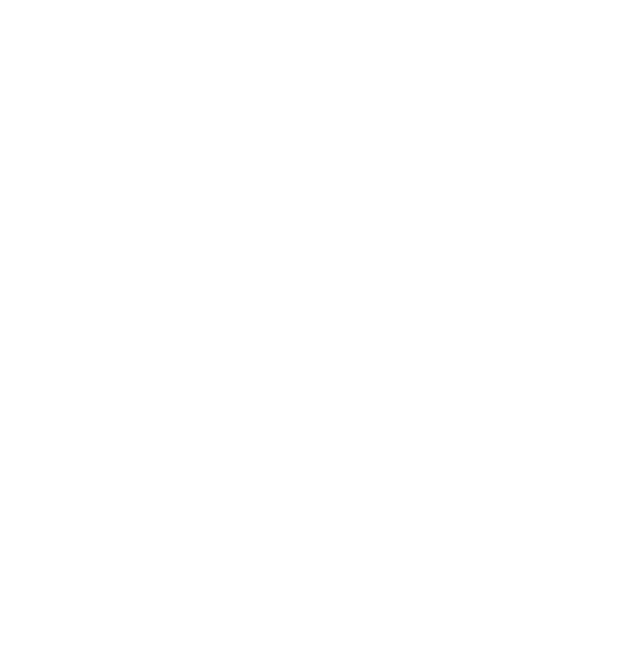
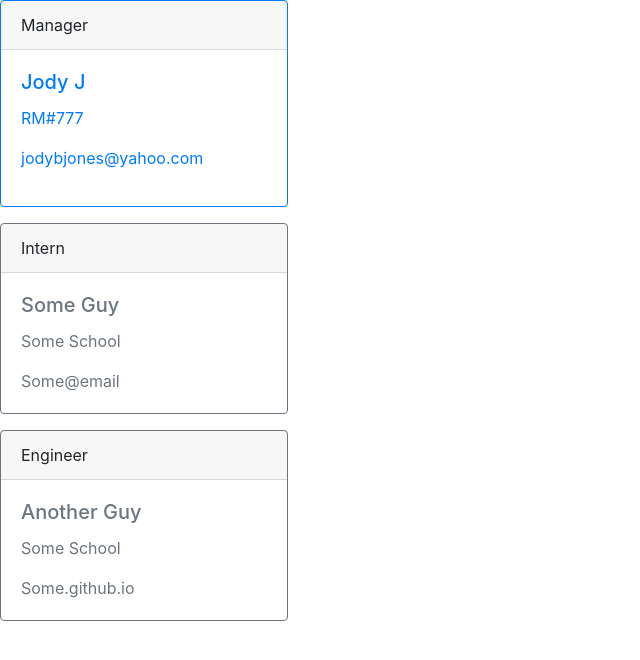
Before and after one commit to SkinnySk8ter/A-Team-Thing, a plain HTML site: page html/main.html in a window 1280 px wide. Shown: the whole page, without its empty margins (0-640 px from the left). Drawn offline with nearby package versions, Linux system fonts and the light colour scheme.

Commit message:
adding cards for data to show up

```diff
--- a/html/main.html
+++ b/html/main.html
@@ -1,12 +1,41 @@
 <!DOCTYPE html>
 <html lang="en">
+
 <head>
     <meta charset="UTF-8">
     <meta name="viewport" content="width=device-width, initial-scale=1.0">
     <meta http-equiv="X-UA-Compatible" content="ie=edge">
     <title>Employees</title>
+    <link rel="stylesheet" href="https://stackpath.bootstrapcdn.com/bootstrap/4.4.1/css/bootstrap.min.css"
+        integrity="sha384-Vkoo8x4CGsO3+Hhxv8T/Q5PaXtkKtu6ug5TOeNV6gBiFeWPGFN9MuhOf23Q9Ifjh" crossorigin="anonymous">
 </head>
+
 <body>
+    <div class="card border-primary mb-3" style="max-width: 18rem;">
+        <div class="card-header">Manager</div>
+        <div class="card-body text-primary">
+          <h5 class="card-title">Jody J</h5>
+          <p class="card-text">RM#777</p>
+         <a href="yahoo.com"> <p class="email">jodybjones@yahoo.com</p></a>
+        </div>
+      </div>
+      <div class="card border-secondary mb-3" style="max-width: 18rem;">
+        <div class="card-header">Intern</div>
+        <div class="card-body text-secondary">
+          <h5 class="card-title">Some Guy</h5>
+          <p class="card-text">Some School</p>
+          <p class="card-text">Some@email</p>
+        </div>
+      </div>
+      <div class="card border-secondary mb-3" style="max-width: 18rem;">
+        <div class="card-header">Engineer</div>
+        <div class="card-body text-secondary">
+          <h5 class="card-title">Another Guy</h5>
+          <p class="card-text">Some School</p>
+          <p class="card-text">Some.github.io</p>
+        </div>
+      </div>
 
 </body>
+
 </html>
```
Also changed, not shown: html/engineer.html (+6 -1 lines), html/intern.html (+6 -1 lines), html/manager.html (+6 -1 lines).
